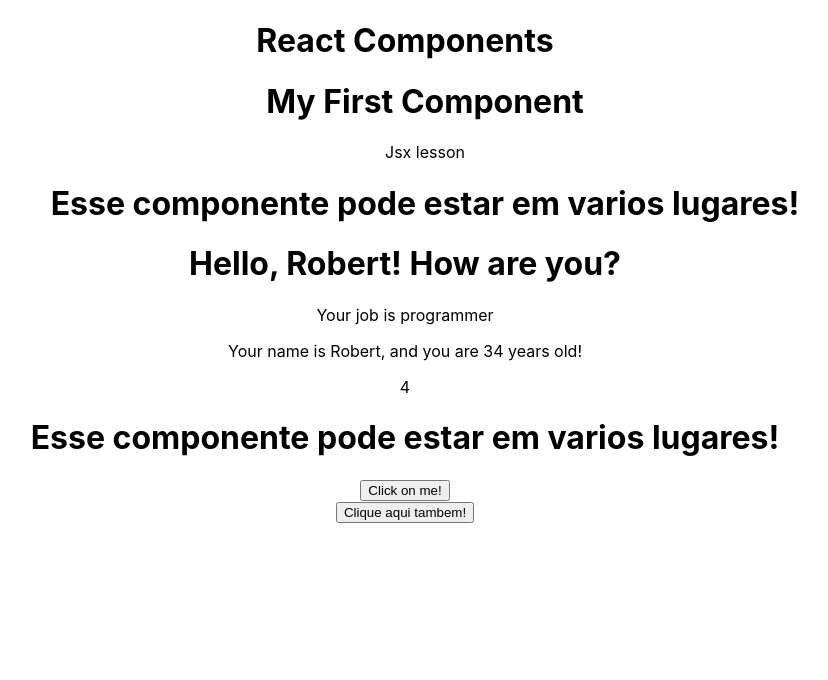
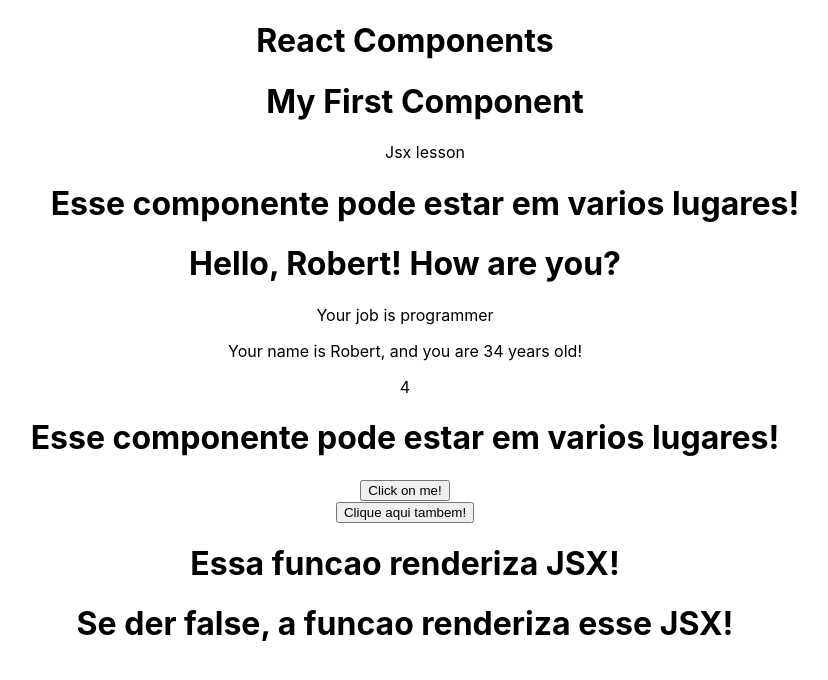
Before and after one commit to RodrigoFernandes79/React_Course, a React (Create React App) app in the folder FUNDAMENTALS/fundamentals/: page / in a window 1280 px wide. Shown: the top 680 px of the page, without its empty margins (235-1063 px from the left). Built offline with nearby package versions, Linux system fonts and the light colour scheme.

Commit message:
Render Functions

```diff
--- a/FUNDAMENTALS/fundamentals/src/components/Event.js
+++ b/FUNDAMENTALS/fundamentals/src/components/Event.js
@@ -3,6 +3,15 @@
     // parametro 'e' mostra no console o que ocorre por tras dos panos com esse evento, mas e opcional
     console.log(e);
     console.log("Evento disparado");
+  };
+
+  //Criando uma funcao para renderizacao de JSX(HTML):
+  const renderSomething = (boolean) => {
+    if (boolean) {
+      return <h1>Essa funcao renderiza JSX!</h1>;
+    } else {
+      return <h1>Se der false, a funcao renderiza esse JSX!</h1>;
+    }
   };
   return (
     <div>
@@ -10,10 +19,16 @@
         <button onClick={handleMyEventButton}>Click on me!</button>
       </div>
       <div>
-        {/*Criando uma funcao inline dentro do proprio evento */}
+        {/*Criando uma funcao inline dentro do proprio evento, podemos fazer isso quando for uma funcao simples:*/}
         <button onClick={() => console.log("Clicou!")}>
           Clique aqui tambem!
         </button>
+      </div>
+      <div>
+        {/*ao retornar true, ele chama o primeiro h1*/}
+        {renderSomething(true)}
+         {/*ao retornar false, ele chama o segundo  h1*/}
+        {renderSomething(false)}
       </div>
     </div>
   );
```
